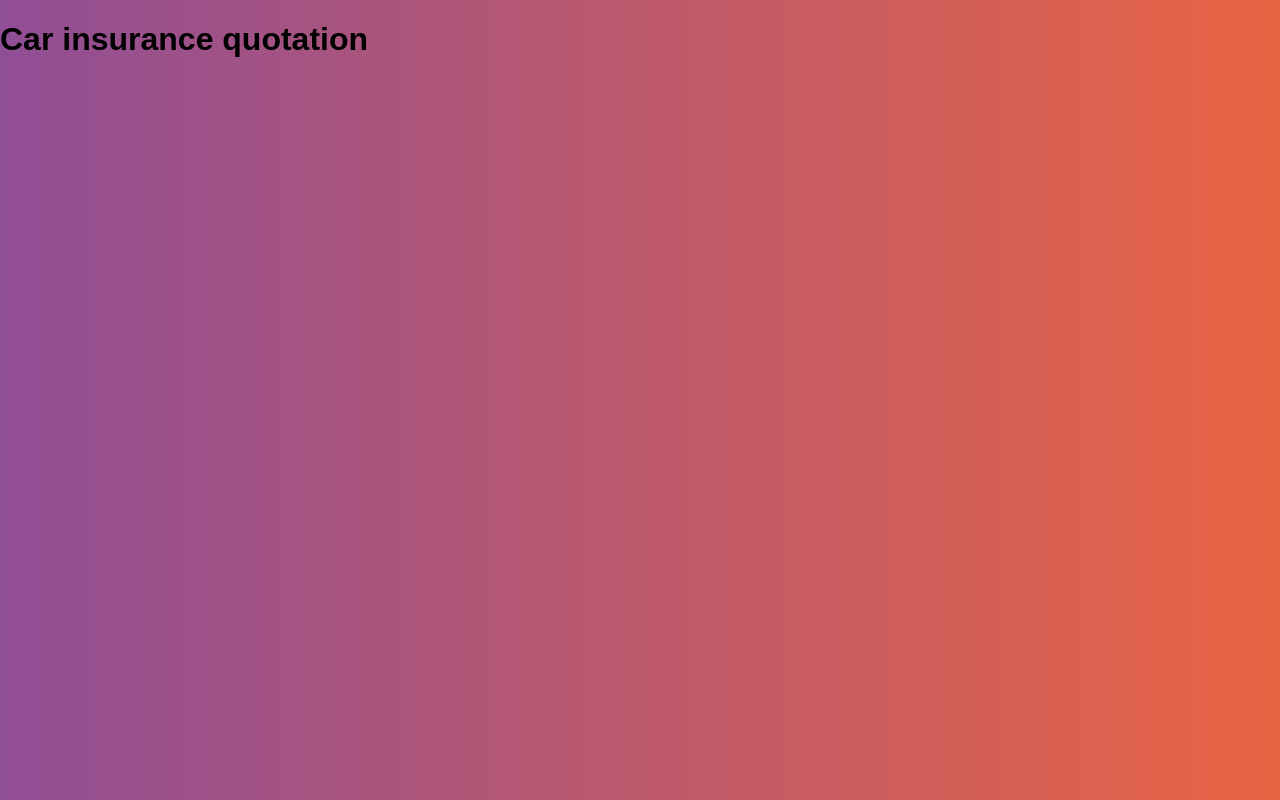
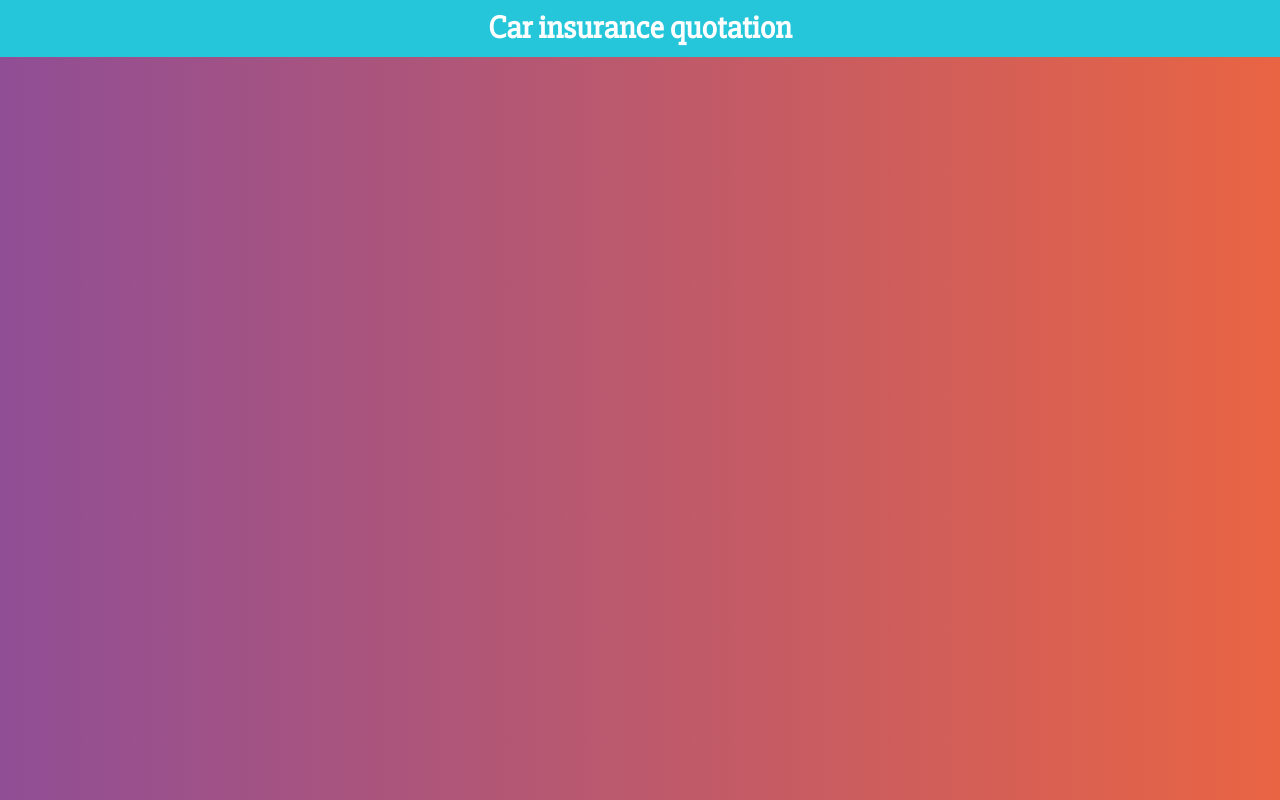
Before and after one commit to anaapezteguia/03-car-insurance-quotation, a React (Create React App) app: page / in a window 1280 px wide. Built offline with nearby package versions, Linux system fonts and the light colour scheme.

Commit message:
Add my first styled components

```diff
--- a/package.json
+++ b/package.json
@@ -4,6 +4,8 @@
   "version": "0.1.0",
   "private": true,
   "dependencies": {
+    "@emotion/react": "^11.4.0",
+    "@emotion/styled": "^11.3.0",
     "@testing-library/jest-dom": "^5.13.0",
     "@testing-library/react": "^11.2.7",
     "@testing-library/user-event": "^12.8.3",
--- a/src/components/Header.js
+++ b/src/components/Header.js
@@ -1,10 +1,24 @@
 import React from 'react';
+import styled from '@emotion/styled';
+
+const HeaderContainer = styled.header`
+  background-color: #26c6da;
+  padding: 10px;
+  font-weight: bold;
+  color: #ffffff;
+`;
+const HeaderText = styled.h1`
+  font-size: 2rem;
+  margin: 0;
+  font-family: 'Slabo 27px', serif;
+  text-align: center;
+`;
 
 const Header = ({ title }) => {
   return (
-    <header>
-      <h1>{title}</h1>
-    </header>
+    <HeaderContainer>
+      <HeaderText>{title}</HeaderText>
+    </HeaderContainer>
   );
 };
 export default Header;
--- a/src/index.css
+++ b/src/index.css
@@ -1,3 +1,9 @@
+/*
+DISCLAIMER
+Styles shown here are directly copied
+from the Udemy course resources, not mine at all ;)
+*/
+
 html {
   box-sizing: border-box;
 }
```
Also changed, not shown: 1 other file (tests, documents, lock files or other folders).
